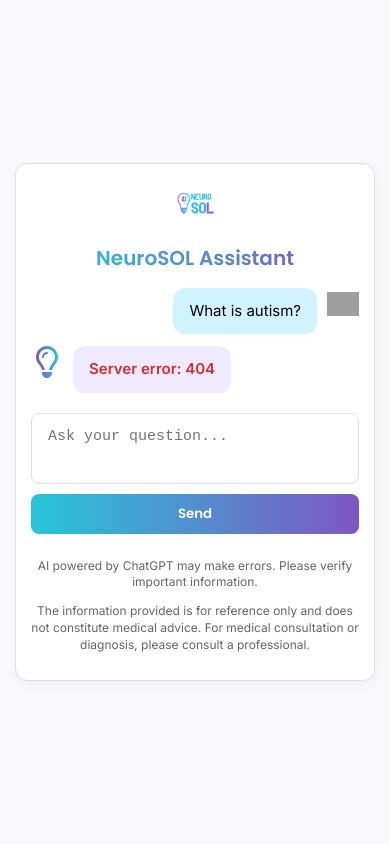
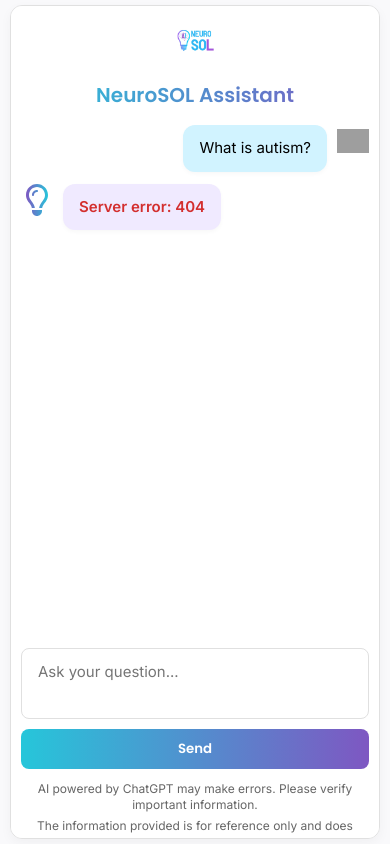
Before and after one commit to Conductorr-23/neurosol-assistant, a website: page index.html in a window 390 px wide. Both pictures are taken after a click on the button "What is autism?". Drawn offline with nearby package versions, Linux system fonts and the light colour scheme; no server answers; grey boxes are pictures that could not be loaded.

Commit message:
restore onboarding styles and full stylesheet-1

```diff
--- a/style.css
+++ b/style.css
@@ -7,14 +7,9 @@
   --accent: #26c6da;
   --font-main: 'Inter', sans-serif !important;
   --font-head: 'Poppins', sans-serif !important;
-
-  /* настройки textarea */
-  --textarea-font-size: 16px;
-  --textarea-line-height: 1.6;
-  --textarea-vertical-padding: calc(12px + 12px); /* padding-top + padding-bottom */
-  --textarea-max-lines: 5;
 }
 
+/* 🔥 ДОБАВЛЕНО/ИЗМЕНЕНО: Общие правила для box-sizing для всех элементов */
 html {
   box-sizing: border-box;
 }
@@ -31,13 +26,22 @@
   justify-content: center;
   align-items: center;
   min-height: 100vh;
-  overflow-x: hidden;
+  overflow-x: hidden; /* 🔥 Запрещаем горизонтальный скролл для body */
+}
+html, body {
+  height: 100%;
+  margin: 0;
+    padding-top: env(safe-area-inset-top);
+    padding-bottom: env(safe-area-inset-bottom);
+    background: var(--bg);
+    overflow-x: hidden;
 }
 
 .chat-wrapper {
   width: 100%;
   max-width: 720px;
-  max-height: 90vh;
+  /*height: 100%; /* Занимает 100% доступной высоты родителя (body) */
+  max-height: calc(100vh - env(safe-area-inset-top) - env(safe-area-inset-bottom) - 10px /* или ваш внешний padding body */);
   display: flex;
   flex-direction: column;
   background: #fff;
@@ -45,7 +49,8 @@
   border-radius: 12px;
   padding: 24px;
   box-shadow: 0 4px 12px rgba(0, 0, 0, 0.04);
-  overflow: hidden;
+  overflow-x: hidden; /* Обрезаем содержимое, которое выходит за границы */
+  overflow-y: scroll;
 }
 
 .chat-logo {
@@ -67,12 +72,223 @@
   text-align: center;
   margin-bottom: 24px;
 }
+
+.chat {
+  flex: 1;
+  overflow-y: auto; /* Скролл для сообщений */
+  overflow-x: hidden;
+  margin-bottom: 20px;
+  display: flex;
+  flex-direction: column;
+  gap: 12px;
+}
+.chat:has(.chat-row.bot) {
+    min-height: calc(100vh / 3 * 2 - 60px);
+}
+
+/* Стили для скроллбара (только для Webkit браузеров) */
+.chat::-webkit-scrollbar {
+  width: 8px;
+}
+
+.chat::-webkit-scrollbar-track {
+  background: transparent;
+  border-radius: 10px;
+}
+
+.chat::-webkit-scrollbar-thumb {
+  background: var(--border);
+  border-radius: 10px;
+}
+
+.chat-row {
+  display: flex;
+  align-items: flex-start;
+  gap: 10px;
+}
+
+.chat-row.user {
+  justify-content: flex-end;
+}
+
+.chat-icon {
+  flex-shrink: 0;
+  width: 32px;
+  height: 32px;
+  display: flex;
+  align-items: center;
+  justify-content: center;
+}
+
+.chat-icon img {
+  width: 100%;
+  height: 100%;
+  object-fit: contain;
+}
+
+.chat-bubble {
+  padding: 12px 16px;
+  border-radius: 12px;
+  font-size: 16px;
+  line-height: 1.6; /* Увеличил line-height для лучшего соответствия высоте текста */
+  white-space: normal;
+  word-wrap: break-word;
+  max-width: calc(100% - 10px);
+  box-shadow: 0 2px 4px rgba(0, 0, 0, 0.03);
+}
+
+.chat-bubble.user {
+  background-color: var(--user);
+}
+
+.chat-bubble.bot {
+  background-color: var(--bot);
+}
+
+/* Стили для Markdown-разметки внутри пузыря */
+.chat-bubble p {
+  margin: 0 0 10px;
+}
+
+.chat-bubble p:last-child {
+  margin-bottom: 0;
+}
+
+.chat-bubble ul,
+.chat-bubble ol {
+  margin: 10px 0 10px 20px;
+  padding-left: 20px;
+}
+
+.chat-bubble li {
+  margin-bottom: 6px;
+}
+
+.chat-bubble li:last-child {
+  margin-bottom: 0;
+}
+
+.chat-bubble a {
+  color: var(--link);
+  text-decoration: underline;
+}
+
+.chat-bubble strong {
+  font-weight: bold;
+}
+
+/* Футер чата */
+.chat-footer {
+  display: flex;
+  gap: 12px;
+  align-items: flex-end;
+}
+
+.chat-footer input,
+.chat-footer textarea {
+  flex: 1;
+  padding: 12px 16px;
+  border: 1px solid var(--border);
+  border-radius: 8px;
+  font-size: 16px;
+  resize: none;
+  min-height: 48px;
+  /* 🔥 ИЗМЕНЕНИЕ: Уточняем max-height, используем точное значение line-height */
+  max-height: calc((16px * 1.6 * 5) + (12px * 2)); /* 5 строк * font-size * line-height + 2 * padding-top/bottom */
+  line-height: 1.6; /* 🔥 Теперь точно соответствует line-height bubble */
+  font-family: var(--font-main);
+
+  /* 🔥 ДОБАВЛЕНО/ИЗМЕНЕНО: Убедимся, что display: block и управляем overflow-y из JS */
+  display: block; /* Убедимся, что textarea ведет себя как блочный элемент */
+  width: 100%; /* Убедимся, что textarea занимает всю доступную ширину */
+  overflow-y: hidden; /* Изначально скрываем скролл, JS будет управлять */
+}
+
+.chat-footer button {
+  background: linear-gradient(to right, var(--accent), var(--link));
+  border: none;
+  padding: 12px 20px;
+  color: #fff;
+  font-weight: 600;
+  font-family: var(--font-head);
+  border-radius: 8px;
+  cursor: pointer;
+  transition: opacity 0.3s ease;
+  flex-shrink: 0;
+}
+
+.chat-footer button:hover {
+  opacity: 0.9;
+}
+
+/* Спиннер для загрузки */
+.spinner {
+  display: inline-block;
+  animation: spin 1.2s linear infinite;
+  vertical-align: middle;
+}
+
+@keyframes spin {
+  from { transform: rotateY(0deg); }
+  to { transform: rotateY(360deg); }
+}
+
+.error {
+  color: #d32f2f;
+  font-weight: 600;
+}
+
+/* Медиа-запросы для мобильных устройств */
+@media (max-width: 600px) {
+    body {
+        padding: env(safe-area-inset-top) 10px env(safe-area-inset-bottom) 10px;
+        overflow-x: hidden;
+    }
+    .chat-wrapper {
+        padding: 10px;
+        overflow-x: hidden;
+    }
+    .chat-header {
+        font-size: 20px;
+        margin-bottom: 15px;
+    }
+    .chat {
+      overflow-x: hidden;
+    }
+    .chat-bubble {
+        font-size: 15px;
+        line-height: 1.5;
+    }
+    .chat-footer {
+        flex-direction: column;
+        gap: 10px;
+        align-items: stretch;
+    }
+    .chat-footer button {
+        width: 100%;
+        padding: 10px 15px;
+    }
+    .chat-footer input,
+    .chat-footer textarea {
+        font-size: 15px; /* Уточняем размер шрифта для мобильных */
+        min-height: 45px; /* Адаптируем min-height под мобильный font-size */
+        max-height: calc((15px * 1.5 * 5) + (10px * 2)); /* Пересчитываем max-height для мобильных */
+        line-height: 1.5; /* Убедимся, что line-height соответствует font-size на мобильных */
+        /* padding: 10px 15px; <-- Убрано ранее, это правильно */
+        /* min-height: initial; <-- Закомментировано, так как конфликтует с min-height в общем правиле */
+    }
+}
+.error {
+  color: #d32f2f;
+  font-weight: 600;
+}
+
 /* ======================= */
 /*     СТИЛИ ONBOARDING     */
 /* ======================= */
 
 /* Контейнер для блока onboarding */
-.onboarding, #onboarding-section {
+.onboarding {
   display: flex;
   flex-direction: column;
   align-items: center;
@@ -133,187 +349,18 @@
 /* ======================= */
 /*  Конец стилей Onboarding */
 /* ======================= */
-
-.chat {
-  flex: 1;
-  overflow-y: auto;
-  margin-bottom: 20px;
-  display: flex;
-  flex-direction: column;
-  gap: 12px;
+/* ======================= */
+/*      ДИСКЛЕЙМЕРЫ        */
+/* ======================= */
+.disclaimers {
+  margin-top: 8px;
+  padding: 0 12px;
+  text-align: center;
+  font-size: 12px;
+  line-height: 1.4;
+  color: #666;
 }
 
-.chat::-webkit-scrollbar {
-  width: 8px;
+.disclaimers p {
+  margin: 4px 0;
 }
-.chat::-webkit-scrollbar-track {
-  background: transparent;
-  border-radius: 10px;
-}
-.chat::-webkit-scrollbar-thumb {
-  background: var(--border);
-  border-radius: 10px;
-}
-
-.chat-row {
-  display: flex;
-  align-items: flex-start;
-  gap: 10px;
-}
-.chat-row.user {
-  justify-content: flex-end;
-}
-
-.chat-icon {
-  flex-shrink: 0;
-  width: 32px;
-  height: 32px;
-  display: flex;
-  align-items: center;
-  justify-content: center;
-}
-.chat-icon img {
-  width: 100%;
-  height: 100%;
-  object-fit: contain;
-}
-
-.chat-bubble {
-  padding: 12px 16px;
-  border-radius: 12px;
-  font-size: 16px;
-  line-height: 1.6;
-  white-space: normal;
-  word-wrap: break-word;
-  max-width: 75%;
-  box-shadow: 0 2px 4px rgba(0, 0, 0, 0.03);
-}
-.chat-bubble.user {
-  background-color: var(--user);
-}
-.chat-bubble.bot {
-  background-color: var(--bot);
-}
-.chat-bubble p {
-  margin: 0 0 10px;
-}
-.chat-bubble p:last-child {
-  margin-bottom: 0;
-}
-.chat-bubble ul, .chat-bubble ol {
-  margin: 10px 0 10px 20px;
-  padding-left: 20px;
-}
-.chat-bubble li {
-  margin-bottom: 6px;
-}
-.chat-bubble li:last-child {
-  margin-bottom: 0;
-}
-.chat-bubble a {
-  color: var(--link);
-  text-decoration: underline;
-}
-.chat-bubble strong {
-  font-weight: bold;
-}
-
-.chat-footer {
-  display: flex;
-  gap: 12px;
-  align-items: flex-end;
-}
-
-.chat-footer textarea {
-  flex: 1;
-  box-sizing: border-box;
-  width: 100%;
-  font-size: var(--textarea-font-size);
-  line-height: var(--textarea-line-height);
-  padding: 12px 16px;
-  border: 1px solid var(--border);
-  border-radius: 8px;
-  resize: none;
-  overflow-y: hidden;
-  height: auto;
-  min-height: calc(
-    var(--textarea-font-size) * var(--textarea-line-height)
-    + var(--textarea-vertical-padding)
-  );
-  max-height: calc(
-    var(--textarea-font-size) * var(--textarea-line-height)
-    * var(--textarea-max-lines)
-    + var(--textarea-vertical-padding)
-  );
-}
-
-.chat-footer button {
-  background: linear-gradient(to right, var(--accent), var(--link));
-  border: none;
-  padding: 12px 20px;
-  color: #fff;
-  font-weight: 600;
-  font-family: var(--font-head);
-  border-radius: 8px;
-  cursor: pointer;
-  transition: opacity 0.3s ease;
-  flex-shrink: 0;
-}
-.chat-footer button:hover {
-  opacity: 0.9;
-}
-
-.spinner {
-  display: inline-block;
-  animation: spin 1.2s linear infinite;
-  vertical-align: middle;
-}
-@keyframes spin {
-  from { transform: rotateY(0deg); }
-  to { transform: rotateY(360deg); }
-}
-
-.error {
-  color: #d32f2f;
-  font-weight: 600;
-}
-
-.disclaimers {
-  margin-top: 12px;
-  font-size: 12px;
-  color: #666;
-  line-height: 1.4;
-  text-align: center;
-}
-
-/* мобильные */
-@media (max-width: 600px) {
-  :root {
-    --textarea-font-size: 15px;
-    --textarea-line-height: 1.5;
-    --textarea-vertical-padding: calc(10px + 10px);
-  }
-  body {
-    padding: 15px;
-  }
-  .chat-wrapper {
-    padding: 15px;
-  }
-  .chat-header {
-    font-size: 20px;
-    margin-bottom: 15px;
-  }
-  .chat-bubble {
-    font-size: 15px;
-    line-height: 1.5;
-  }
-  .chat-footer {
-    flex-direction: column;
-    gap: 10px;
-    align-items: stretch;
-  }
-  .chat-footer button {
-    width: 100%;
-    padding: 10px 15px;
-  }
-}
```
